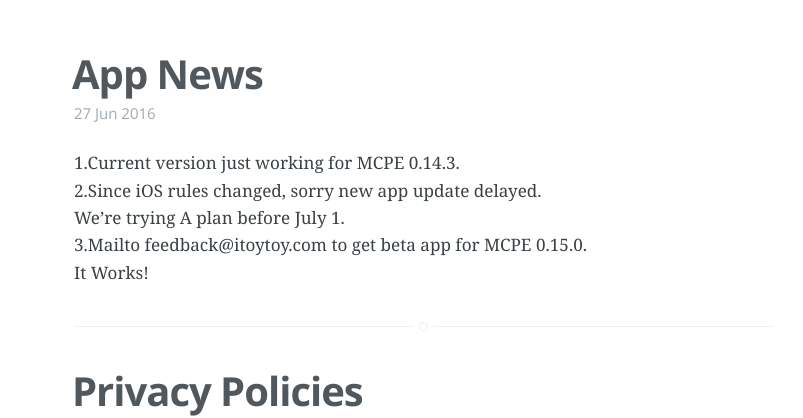
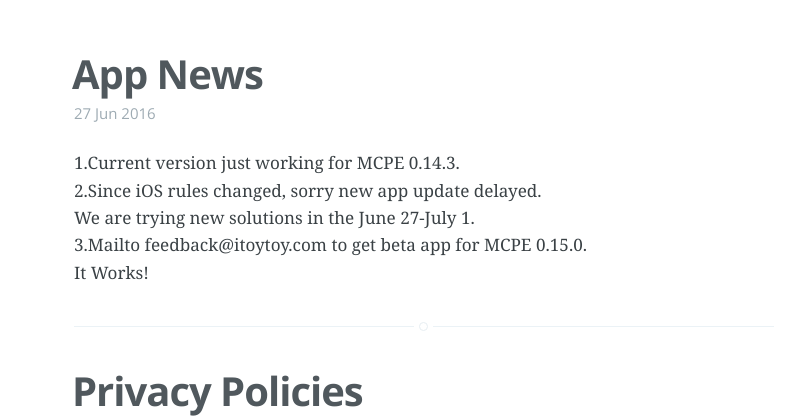
Before and after one commit to Minecraft-PE-Servers/Minecraft-PE-Servers.github.io, a Jekyll site: the page built from index.html, in a window 1280 px wide. Shown: the part 540-958 px from the top of the page, without its empty margins (216-1019 px from the left). Built offline with Jekyll 4.4.1, drawn with Linux system fonts in a browser that asks for light colours; the list of posts is cut into pages by our own code.

Commit message:
提交发布

```diff
--- a/_posts/2016-06-10-mineserver-feedback.md
+++ b/_posts/2016-06-10-mineserver-feedback.md
@@ -7,6 +7,6 @@
 ---
 1.Current version just working for MCPE 0.14.3.
 2.Since iOS rules changed, sorry new app update delayed.
-We're trying A plan before July 1.
+We are trying new solutions in the June 27-July 1.
 3.Mailto feedback@itoytoy.com to get beta app for MCPE 0.15.0.
 It Works!
```
